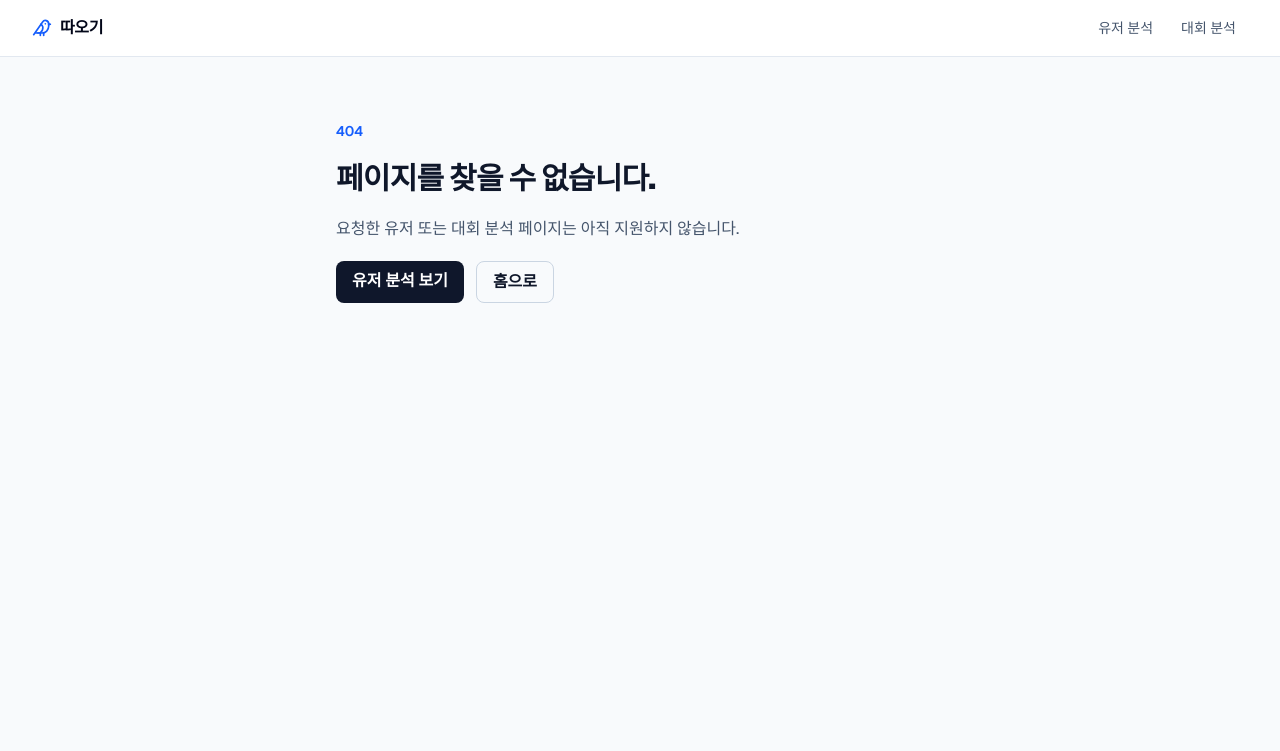
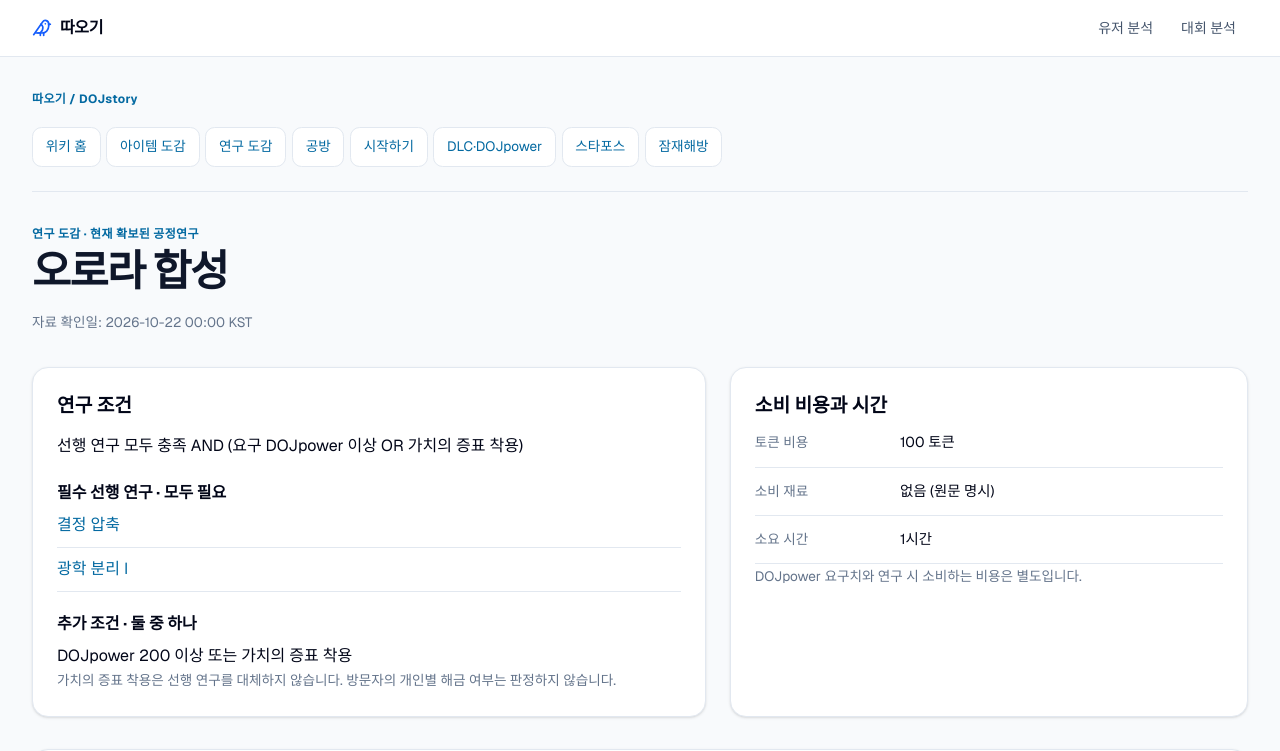
Before and after one commit to hafskjfha/ddaogi, a Next.js app: page /dojstory/research/aurora-synthesis in a window 1280 px wide. Before the commit this address had no page. Shown: the top 751 px of the page. Built offline with nearby package versions, Linux system fonts and the light colour scheme.

Commit message:
feat: add DOJstory process research catalog

```diff
--- /dev/null
+++ b/src/app/dojstory/research/[slug]/page.tsx
@@ -0,0 +1,17 @@
+import type { Metadata } from "next";
+import { notFound } from "next/navigation";
+import { loadDojstoryWiki } from "@/features/dojstory/data/loadDojstoryWiki";
+import { findWikiResearch } from "@/features/dojstory/data/queryWiki";
+import { getWikiRelations } from "@/features/dojstory/data/buildWikiRelations";
+import { ResearchDetails } from "@/features/dojstory/components/ResearchDetails";
+
+export async function generateMetadata({ params }: { params: Promise<{ slug: string }> }): Promise<Metadata> {
+  const entry = findWikiResearch(await loadDojstoryWiki(), (await params).slug);
+  return { title: `${entry?.name ?? "연구 없음"} · DOJstory`, description: entry ? `${entry.name}의 필수 선행 연구, 요구 DOJpower, 비용과 효과` : "현재 수록되지 않은 연구" };
+}
+export default async function ResearchPage({ params }: { params: Promise<{ slug: string }> }) {
+  const data = await loadDojstoryWiki();
+  const entry = findWikiResearch(data, (await params).slug);
+  if (!entry) notFound();
+  return <ResearchDetails research={entry} related={getWikiRelations(data, entry.id)} />;
+}
--- /dev/null
+++ b/src/app/dojstory/research/page.tsx
@@ -0,0 +1,14 @@
+import type { Metadata } from "next";
+import { loadDojstoryWiki } from "@/features/dojstory/data/loadDojstoryWiki";
+import { normalizeWikiQuery, searchWiki } from "@/features/dojstory/data/queryWiki";
+import { ResearchCatalog } from "@/features/dojstory/components/ResearchCatalog";
+import { WikiSearchForm } from "@/features/dojstory/components/WikiSearchForm";
+export const metadata: Metadata = { title: "연구 도감 · DOJstory", description: "확보된 공정연구의 선행 조건, 요구치와 소비 비용" };
+
+export default async function ResearchPage({ searchParams }: { searchParams: Promise<Record<string, string | string[] | undefined>> }) {
+  const data = await loadDojstoryWiki();
+  const query = { ...normalizeWikiQuery(await searchParams), kind: "research" as const, slot: "" };
+  const matches = searchWiki(data, query);
+  const byId = new Map(data.research.map((entry) => [entry.id, entry]));
+  return <><header><h1>연구 도감</h1><p className="wiki-muted">현재 수록 연구 {data.research.length}개. 수집 계정에서 확인한 범위이며 전체 연구 트리가 아닙니다.</p></header><WikiSearchForm query={query} action="/dojstory/research" fixedKind="research" /><ResearchCatalog research={matches.map((entry) => byId.get(entry.id)!)} /></>;
+}
--- /dev/null
+++ b/src/features/dojstory/components/ResearchCatalog.tsx
@@ -0,0 +1,8 @@
+import Link from "next/link";
+import type { WikiResearch } from "../model/types";
+import { EvidenceValue, formatDuration, formatTokens } from "./WikiPrimitives";
+
+export function ResearchCatalog({ research }: { research: WikiResearch[] }) {
+  if (!research.length) return <p>검색 조건에 맞는 연구가 없습니다.</p>;
+  return <ul className="wiki-result-grid">{research.map((entry) => <li key={entry.id}><Link href={`/dojstory/research/${entry.slug}`} className="wiki-result"><span className="wiki-kicker">공정연구</span><strong>{entry.name}</strong><span className="wiki-muted"><EvidenceValue evidence={entry.tokens} format={formatTokens} /> · <EvidenceValue evidence={entry.durationSeconds} format={formatDuration} /></span><span className="wiki-arrow" aria-hidden="true">↗</span></Link></li>)}</ul>;
+}
--- /dev/null
+++ b/src/features/dojstory/components/ResearchDetails.tsx
@@ -0,0 +1,26 @@
+import Link from "next/link";
+import type { RelatedLink, WikiResearch } from "../model/types";
+import { CheckedAt, EvidenceValue, RelatedLinks, WikiPanel, formatDuration, formatTokens } from "./WikiPrimitives";
+import { SourceReferences } from "./SourceReferences";
+
+/** Requires every prerequisite, independently of the power-or-equipment alternative. */
+export function ResearchDetails({ research, related }: { research: WikiResearch; related: RelatedLink[] }) {
+  return <>
+    <header><p className="wiki-kicker">연구 도감 · 현재 확보된 공정연구</p><h1>{research.name}</h1><CheckedAt evidence={research.checkedAt} /></header>
+    <div className="wiki-detail-grid">
+      <WikiPanel><h2>연구 조건</h2><p>선행 연구 모두 충족 AND (요구 DOJpower 이상 OR 가치의 증표 착용)</p>
+        <h3 className="mt-5">필수 선행 연구 · 모두 필요</h3>
+        <EvidenceValue evidence={research.prerequisites} format={(ids) => ids.length ? <ul className="wiki-link-list">{ids.map((id) => { const link = related.find((link) => link.id === id); return <li key={id}>{link ? <Link href={link.href}>{link.title}</Link> : <span>참조 자료 누락</span>}</li>; })}</ul> : "없음 (원문 명시)"} />
+        <h3 className="mt-5">추가 조건 · 둘 중 하나</h3><EvidenceValue evidence={research.access} format={(access) => `DOJpower ${access.powerOrEquipment.requiredDojpower} 이상 또는 가치의 증표 착용`} />
+        <p className="wiki-muted">가치의 증표 착용은 선행 연구를 대체하지 않습니다. 방문자의 개인별 해금 여부는 판정하지 않습니다.</p>
+      </WikiPanel>
+      <WikiPanel><h2>소비 비용과 시간</h2><dl className="wiki-facts">
+        <div><dt>토큰 비용</dt><dd><EvidenceValue evidence={research.tokens} format={formatTokens} /></dd></div>
+        <div><dt>소비 재료</dt><dd><EvidenceValue evidence={research.materials} format={(materials) => materials.length ? <ul>{materials.map((material) => { const link = related.find((link) => link.id === material.itemId); return <li key={material.itemId}>{link ? <Link href={link.href}>{link.title} {material.quantity}개</Link> : "참조 자료 누락"}</li>; })}</ul> : "없음 (원문 명시)"} /></dd></div>
+        <div><dt>소요 시간</dt><dd><EvidenceValue evidence={research.durationSeconds} format={formatDuration} /></dd></div>
+      </dl><p className="wiki-muted">DOJpower 요구치와 연구 시 소비하는 비용은 별도입니다.</p></WikiPanel>
+    </div>
+    <WikiPanel><h2>효과·해금 대상</h2><EvidenceValue evidence={research.effects} format={(effects) => effects.length ? <ul className="wiki-prose">{effects.map((effect, index) => { const link = effect.targetId ? related.find((link) => link.id === effect.targetId) : undefined; return <li key={index}><p>{effect.text}</p>{link && <Link href={link.href}>{link.title} 상세 →</Link>}{effect.requiresSeparateRecipe && <p className="wiki-muted">실제 제작에는 별도 조합법 획득 필요. 연구 해금만으로 제작할 수 있는 것은 아닙니다.</p>}</li>; })}</ul> : "효과 없음"} /></WikiPanel>
+    <RelatedLinks related={related} /><SourceReferences refs={research.refs} />
+  </>;
+}
```
Also changed, not shown: 1 other file (tests, documents, lock files or other folders).
